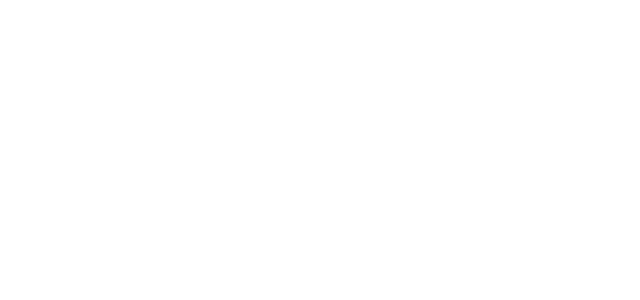
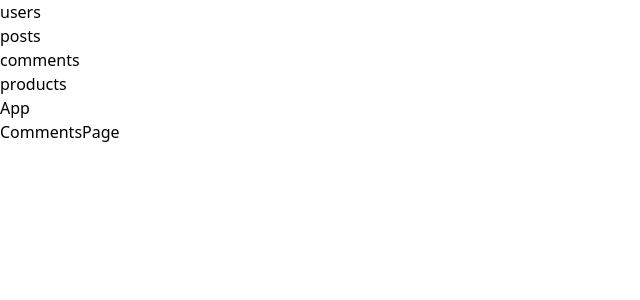
Before and after one commit to vlcdck/okten-react, a React (Vite) app: page /comments in a window 1280 px wide. Shown: the top 300 px of the page, without its empty margins (0-640 px from the left). Built offline with nearby package versions, Linux system fonts and the light colour scheme.

Commit message:
Complete Lesson 3 task 1.2

```diff
--- a/src/App.tsx
+++ b/src/App.tsx
@@ -1,10 +1,15 @@
 import './App.css'
+import {Menu} from "./components/menu/Menu.tsx";
+import {Outlet} from "react-router-dom";
 
 function App() {
 
     return (
-        <>
-        </>
+        <div>
+            <Menu/>
+            App
+            <Outlet/>
+        </div>
     )
 }
 
--- /dev/null
+++ b/src/components/menu/Menu.tsx
@@ -0,0 +1,20 @@
+import {Link} from "react-router-dom";
+
+export const Menu = () => {
+    return (
+        <ul>
+            <li>
+                <Link to={'/users'}>users</Link>
+            </li>
+            <li>
+                <Link to={'/posts'}>posts</Link>
+            </li>
+            <li>
+                <Link to={'/comments'}>comments</Link>
+            </li>
+            <li>
+                <Link to={'/products'}>products</Link>
+            </li>
+        </ul>
+    );
+};
--- a/src/main.tsx
+++ b/src/main.tsx
@@ -1,5 +1,20 @@
-import { createRoot } from 'react-dom/client'
+import {createRoot} from 'react-dom/client'
 import './index.css'
-import App from './App.tsx'
+import {BrowserRouter, Route, Routes} from "react-router-dom";
+import App from "./App.tsx";
+import {UserPage} from "./pages/UserPage/UserPage.tsx";
+import {PostsPage} from "./pages/PostsPage/PostsPage.tsx";
+import {CommentsPage} from "./pages/CommentsPage/CommentsPage.tsx";
+import {ProductsPage} from "./pages/ProductsPage/ProductsPage.tsx";
 
-createRoot(document.getElementById('root')!).render(<App/>)
+createRoot(document.getElementById('root')!)
+    .render(<BrowserRouter>
+        <Routes>
+            <Route path={'/'} element=<App/>>
+                <Route path={'users'} element={<UserPage/>}/>
+                <Route path={'posts'} element={<PostsPage/>}/>
+                <Route path={'comments'} element={<CommentsPage/>}/>
+                <Route path={'products'} element={<ProductsPage/>}/>
+            </Route>
+        </Routes>
+    </BrowserRouter>)
--- /dev/null
+++ b/src/pages/CommentsPage/CommentsPage.tsx
@@ -0,0 +1,5 @@
+export const CommentsPage = () => {
+    return (
+        <div>CommentsPage</div>
+    );
+};
--- /dev/null
+++ b/src/pages/PostsPage/PostsPage.tsx
@@ -0,0 +1,5 @@
+export const PostsPage = () => {
+    return (
+        <div>PostsPage</div>
+    );
+};
--- /dev/null
+++ b/src/pages/ProductsPage/ProductsPage.tsx
@@ -0,0 +1,5 @@
+export const ProductsPage = () => {
+    return (
+        <div>ProductsPage</div>
+    );
+};
--- /dev/null
+++ b/src/pages/UserPage/UserPage.tsx
@@ -0,0 +1,5 @@
+export const UserPage = () => {
+    return (
+        <div>UserPage</div>
+    );
+};
```
Also changed, not shown: src/routes/Routes.tsx (added).
